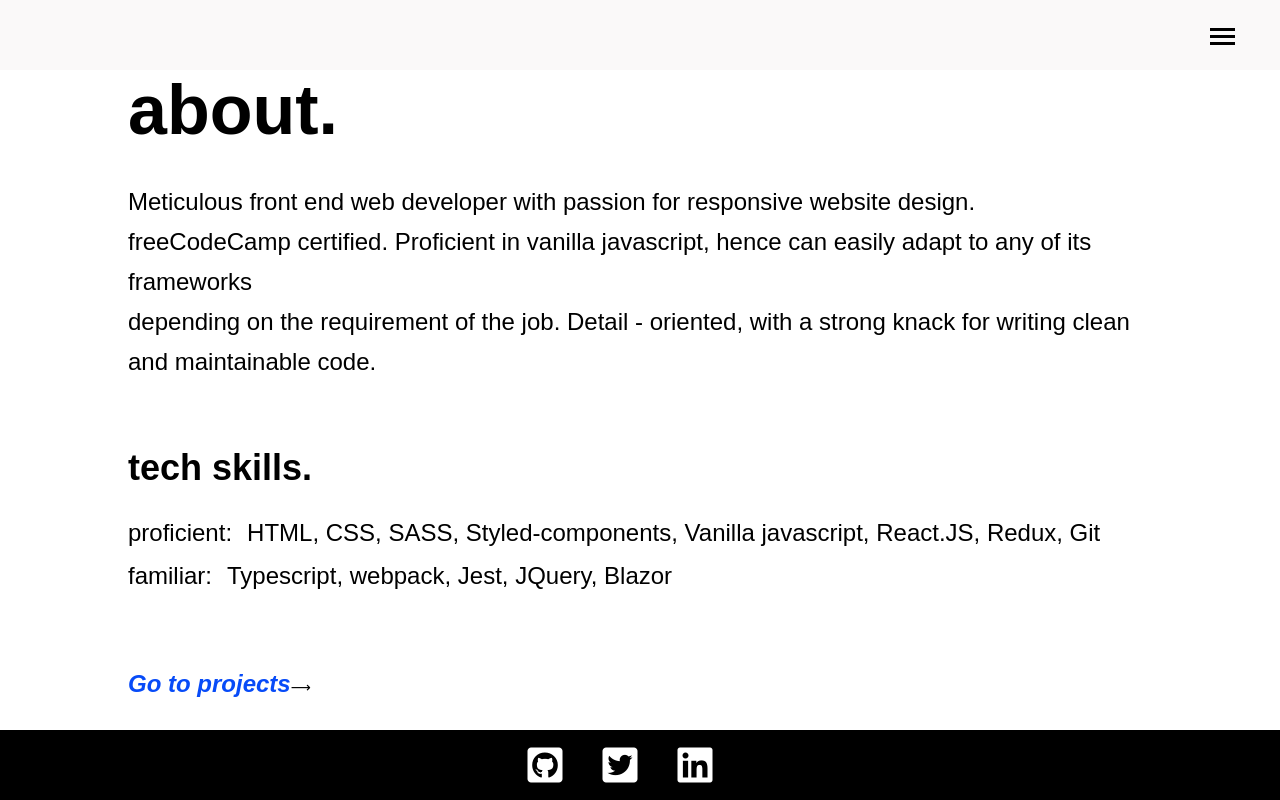
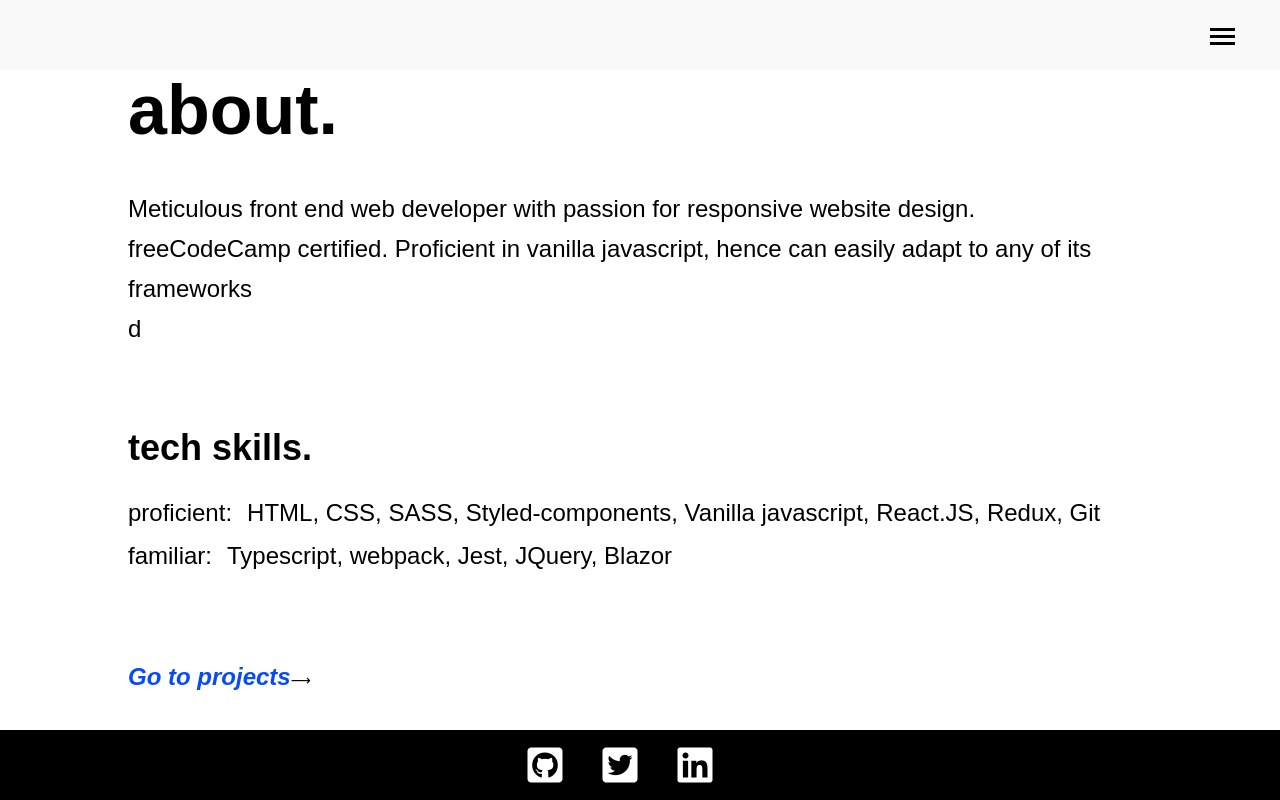
Before and after one commit to rahuloo5/portfolio_v1, a React (Create React App) app: page /about in a window 1280 px wide. Built offline with nearby package versions, Linux system fonts and the light colour scheme.

Commit message:
first section of about page logic

```diff
--- a/src/layout/index.tsx
+++ b/src/layout/index.tsx
@@ -7,7 +7,6 @@ import Footer from './footer';
 import Backdrop from '../components/backdrop';
 import Hamburger from '../components/hamburger';
 import PagesLink from '../components/pagesLinks';
-import { JSXElement } from '@babel/types';
 
 const LayoutContainer = styled.div`
     height: 100vh;
--- a/src/pages/about/index.tsx
+++ b/src/pages/about/index.tsx
@@ -1,6 +1,7 @@
-import React from 'react';
+import React, { useState, useEffect } from 'react';
 import styled from 'styled-components';
 import Layout from '../../layout';
+import TypeMe from '../../components/typeMe';
 
 
 const AboutContainer = styled.div`
@@ -59,15 +60,41 @@ const AboutBody = styled.div`
 `
 
 const About = () => {
+    const [displayOne, setDisplayOne] = useState();
+    const [displayTwo, setDisplayTwo] = useState();
+    const [displayThree, setDisplayThree] = useState();
+
+    useEffect(() => {
+
+        setTimeout(() => {
+            setDisplayOne(true)
+        }, 2500)
+
+        setTimeout(() => {
+            setDisplayTwo(true)
+        }, 5000)
+
+        setTimeout(() => {
+            setDisplayThree(true)
+        }, 7000)
+    })
+
     return (
         <Layout isFooterPresent>
             <AboutContainer>
                 <AboutHeader>about.</AboutHeader>
                 <AboutBody>
-                    <p className='about__details'>Meticulous front end web developer with passion for responsive website design. <br />
-                        freeCodeCamp certified. Proficient in vanilla javascript, hence can easily adapt to any of its frameworks <br />
-                        depending on the requirement of the job. Detail - oriented, with a strong knack for writing clean <br />
-                        and maintainable code.</p>
+                    <p className='about__details'>
+                        <TypeMe duration={2000}>
+                            Meticulous front end web developer with passion for responsive website design.
+                            </TypeMe>
+                        <br />
+                        {displayOne && <TypeMe duration={2000}>freeCodeCamp certified. Proficient in vanilla javascript, hence can easily adapt to any of its frameworks</TypeMe>}
+                        <br />
+                        {displayTwo && <TypeMe duration={2000}>depending on the requirement of the job. Detail - oriented, with a strong knack for writing clean</TypeMe>}
+                        <br />
+                        {displayThree && <TypeMe duration={2000}>and maintainable code.</TypeMe>}
+                    </p>
                     <section className='about__tech-section'>
                         <h3 className='about__tech-section__header'>tech skills.</h3>
                         <p className='about__tech-section__category'><span>proficient:</span>HTML, CSS, SASS, Styled-components, Vanilla javascript, React.JS, Redux, Git </p>
```
